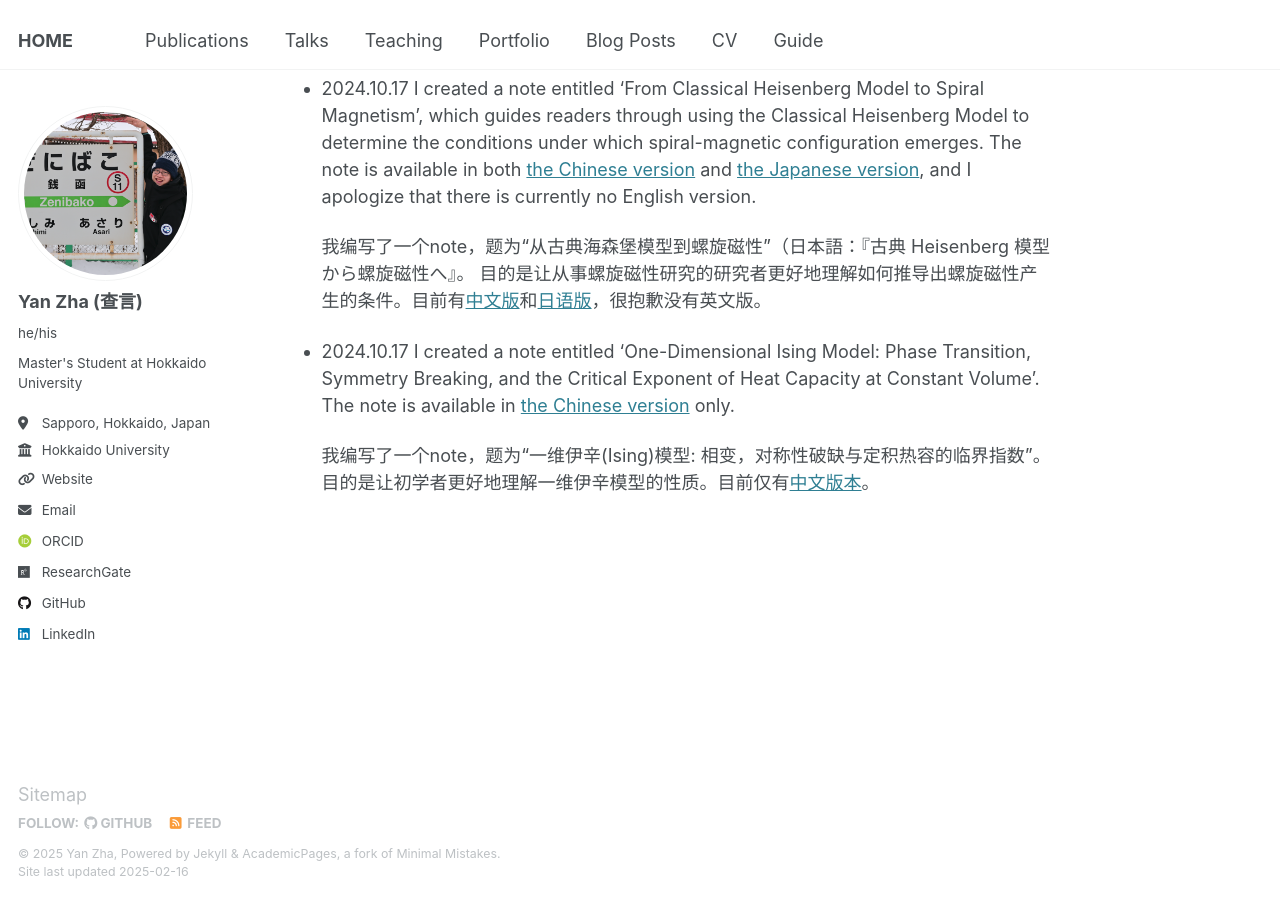
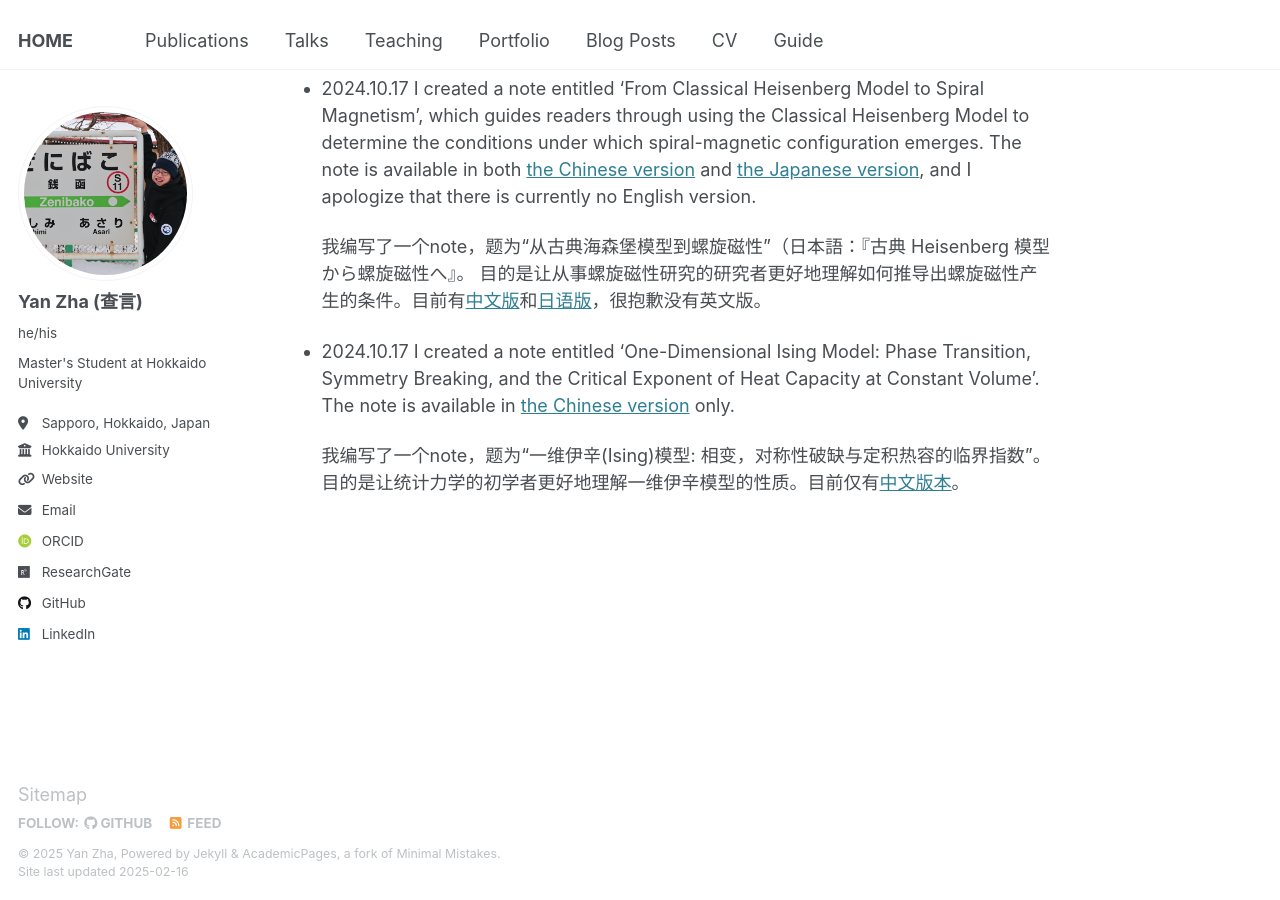
Before and after one commit to yzhacn/yzhacn.github.io, a Jekyll site: the page built from _pages/about.md, in a window 1280 px wide and 900 px high, scrolled down 938 px. Built offline with Jekyll 4.4.1, drawn with Linux system fonts in a browser that asks for light colours; some web fonts are replaced.

Commit message:
Update about.md

```diff
--- a/_pages/about.md
+++ b/_pages/about.md
@@ -21,7 +21,7 @@
 
 NEWS
 ======
-* 2025.02.16-2025.02.18 I gave a [poster](https://yzhacn.github.io/images/20250217_yzha_asymmetry.pdf) presentation entitled ‘Mean-field analysis of a square skyrmion lattice in multi-orbital $f$-electron systems’ at ['Workshop on theory of cross correlations, multipoles, and
+* 2025.02.16-2025.02.18 I gave a [poster](https://yzhacn.github.io/images/20250217_yzha_asymmetry.pdf) presentation entitled 'Mean-field analysis of a square skyrmion lattice in multi-orbital $f$-electron systems' at ['Workshop on theory of cross correlations, multipoles, and
 computational material design'](https://asymmetry.hiroshima-u.ac.jp/event/2532). @Gotemba Tokinosumika, Gotemba, Shizuoka, Japan
 
   在位于日本静冈县御殿场的御殿場高原召开的['Workshop on theory of cross correlations, multipoles, and computational material design'](https://asymmetry.hiroshima-u.ac.jp/event/2532)中，我以[学术海报](https://yzhacn.github.io/images/20250217_yzha_asymmetry.pdf)的形式进行了题为“对于多轨道$f$电子系统中涌现出的方形磁性斯格明子晶格的平均场分析”的学术报告。
@@ -32,12 +32,12 @@
 
 Notes
 ======
-* 2024.10.17 I created a note entitled ‘From Classical Heisenberg Model to Spiral Magnetism’, which guides readers through using the Classical Heisenberg Model to determine the conditions under which spiral-magnetic configuration emerges. The note is available in both [the Chinese version](https://yzhacn.github.io/files/20241017_spiral.pdf) and [the Japanese version](https://yzhacn.github.io/files/20241017_spiral_ja.pdf), and I apologize that there is currently no English version.
+* 2024.10.17 I created a note entitled 'From Classical Heisenberg Model to Spiral Magnetism', which guides readers through using the Classical Heisenberg Model to determine the conditions under which spiral-magnetic configuration emerges. The note is available in both [the Chinese version](https://yzhacn.github.io/files/20241017_spiral.pdf) and [the Japanese version](https://yzhacn.github.io/files/20241017_spiral_ja.pdf), and I apologize that there is currently no English version.
 
   我编写了一个note，题为“从古典海森堡模型到螺旋磁性”（日本語：『古典 Heisenberg 模型から螺旋磁性へ』。
   目的是让从事螺旋磁性研究的研究者更好地理解如何推导出螺旋磁性产生的条件。目前有[中文版](https://yzhacn.github.io/files/20241017_spiral.pdf)和[日语版](https://yzhacn.github.io/files/20241017_spiral_ja.pdf)，很抱歉没有英文版。
 
-* 2024.10.17 I created a note entitled ‘One-Dimensional Ising Model: Phase Transition, Symmetry Breaking, and the Critical Exponent of Heat Capacity at Constant Volume’. The note is available in [the Chinese version](https://yzhacn.github.io/files/20241017_ising.pdf) only.
+* 2024.10.17 I created a note entitled 'One-Dimensional Ising Model: Phase Transition, Symmetry Breaking, and the Critical Exponent of Heat Capacity at Constant Volume'. The note is available in [the Chinese version](https://yzhacn.github.io/files/20241017_ising.pdf) only.
 
   我编写了一个note，题为“一维伊辛(Ising)模型: 相变，对称性破缺与定积热容的临界指数”。
-  目的是让初学者更好地理解一维伊辛模型的性质。目前仅有[中文版本](https://yzhacn.github.io/files/20241017_ising.pdf)。
+  目的是让统计力学的初学者更好地理解一维伊辛模型的性质。目前仅有[中文版本](https://yzhacn.github.io/files/20241017_ising.pdf)。
```
